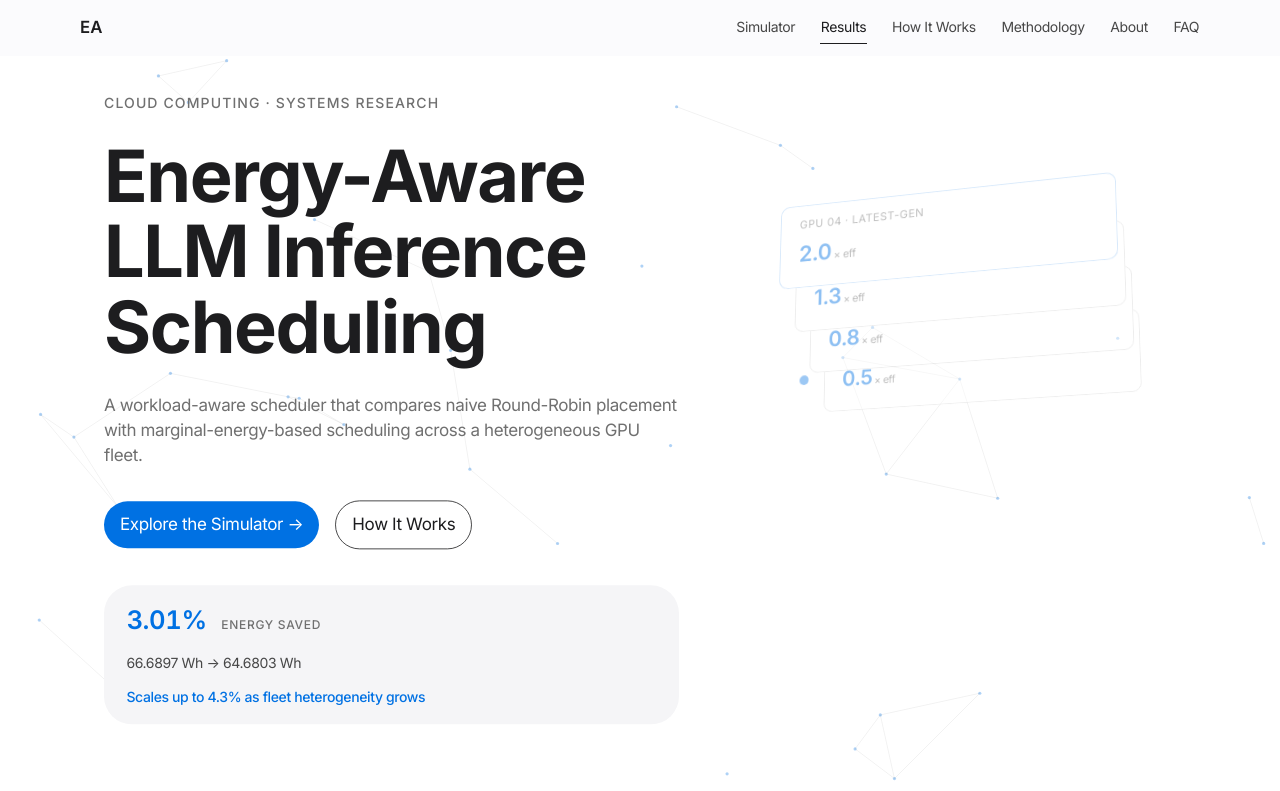
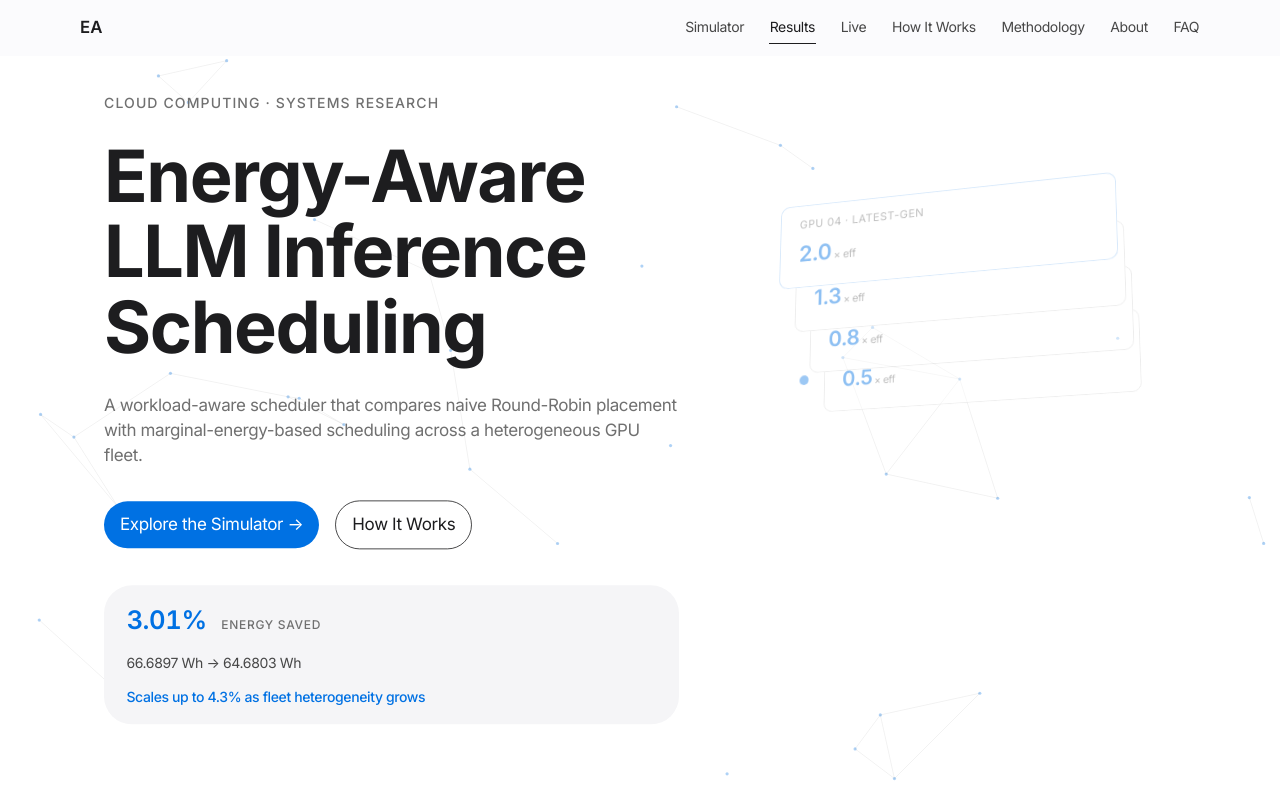
Before and after one commit to raghavshikriwal/energy-aware-llm-scheduler, a Flask app: page / in a window 1280 px wide. Shown: the top 791 px of the page. Run offline with Flask 3, Linux system fonts and the light colour scheme; data that the repository does not hold is empty.

Commit message:
Add Live nav link to dashboard

```diff
--- a/templates/dashboard.html
+++ b/templates/dashboard.html
@@ -28,6 +28,7 @@
       <nav class="site-nav-links" id="site-nav-links" aria-label="Primary">
         <a href="#controls-panel" class="site-nav-link" data-nav-target="controls-panel">Simulator</a>
         <a href="#big-stat" class="site-nav-link" data-nav-target="big-stat">Results</a>
+        <a href="/live" class="site-nav-link">Live</a>
         <a href="#how-it-works" class="site-nav-link" data-nav-target="how-it-works">How It Works</a>
         <a href="#methodology" class="site-nav-link" data-nav-target="methodology">Methodology</a>
         <a href="#author" class="site-nav-link" data-nav-target="author">About</a>
```
